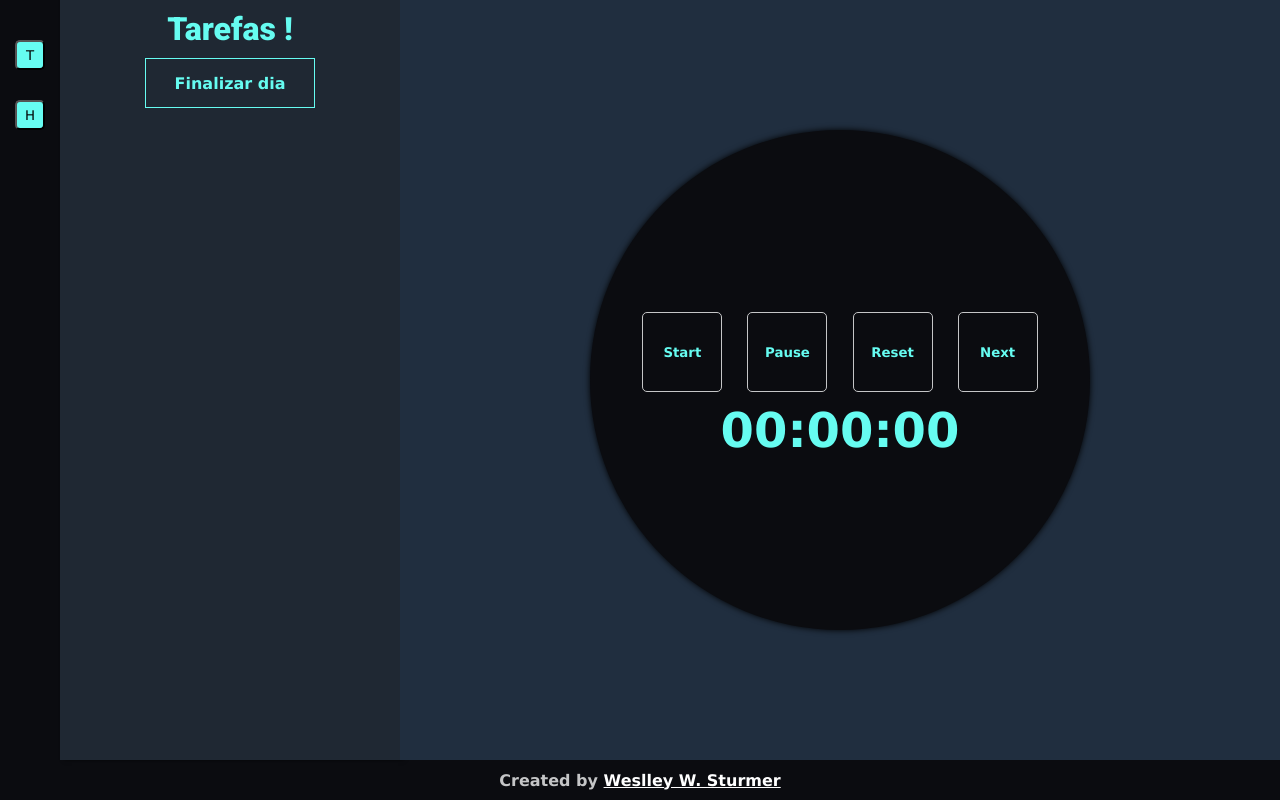
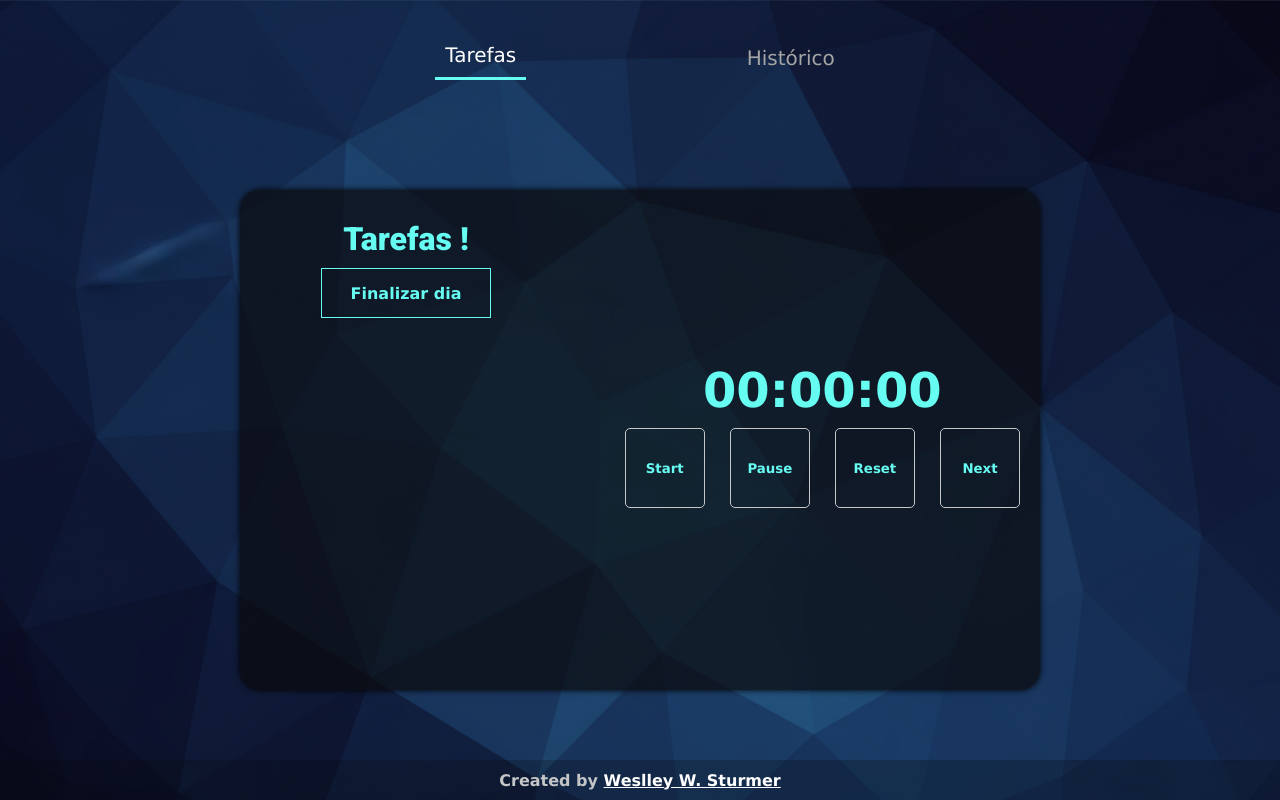
Before and after one commit to WeslleySturmer/Intime, a plain HTML site: page index.html in a window 1280 px wide. Drawn offline with Linux system fonts and the light colour scheme.

Commit message:
Aualização de design quase completa, alterações diretas em CSS e em algumas funções do JS, resta ainda alterar a tela histórico e o timer em si

```diff
--- a/index.html
+++ b/index.html
@@ -9,11 +9,13 @@
     <script src="script.js" defer></script>
 </head>
 <body>
+    <header>
+        <input type="button" id="tarefas-btn" value="Tarefas">
+        <input type="button" id="historico-btn" value="Histórico">
+    </header>
     <main>
-        <div class="lateral">
-            <button id="tarefas-btn">T</button>
-            <button id="historico-btn">H</button>
-        </div>
+        <div class="workspace">
+            <div id="agrupa_tarefas_historicos">
 
                 <div class="tarefas" id="tarefas-area">
                     <h1>Tarefas !</h1>
@@ -25,17 +27,19 @@
                 <div class="historico" id="historico-area">
                     <h1>Histórico</h1>
                 </div>
+            </div>
 
-        <div class="workspace">
             <div class="centro">
+                <span id="timer">00:00:00</span>
+
                 <div>
                     <input type="button" value="Start" id="start">
                     <input type="button" value="Pause" id="stop">
                     <input type="button" value="Reset" id="reset">
                     <input type="button" value="Next" id="next">
                 </div>
-                <span id="timer">00:00:00</span>
             </div>
+
         </div>
     </main>
     <footer>
--- a/script.js
+++ b/script.js
@@ -153,11 +153,21 @@ document.getElementById("finalizar-dia").addEventListener("click", () => {
 function showTasks() {
     tarefasArea.classList.remove("hidden");
     historicoArea.classList.add("hidden");
+
+    tarefasBtn.style.borderBottom = '#66fcf1 solid'
+    tarefasBtn.style.color = 'white'
+    historicoBtn.style.border = 'none'
+    historicoBtn.style.color = 'rgb(165, 165, 165)'
 }
 
 function showHistory() {
     tarefasArea.classList.add("hidden");
     historicoArea.classList.remove("hidden");
+
+    tarefasBtn.style.border = 'none'
+    tarefasBtn.style.color = 'rgb(165, 165, 165)'
+    historicoBtn.style.borderBottom = '#66fcf1 solid'
+    historicoBtn.style.color = 'white'
 }
 
 tarefasBtn.addEventListener("click", showTasks);
--- a/style.css
+++ b/style.css
@@ -7,6 +7,7 @@
     left: 0;
     margin: 0;
     font-family: Verdana, Geneva, Tahoma, sans-serif;
+
 }
 
 .hidden{
@@ -14,51 +15,71 @@
 }
 
 body{
+    display: flex;
+    flex-direction: column;
+    justify-content: space-around;
+    align-items: center;
+
     height: 100vh;
     width: 100%;
+    background: url(./imagens/background.png) no-repeat center center fixed;
+    background-size: cover;
 }
 
 main{
-    flex-direction: row;
-    align-content: center;
     display: flex;
-    height: 95%;
+    flex-direction: column;
+    align-items: center;
+    justify-content: center;
+
+    width: 100%;
+    height: 80%;
 }
 
-.lateral {
-    background-color: #0b0c10;
+header {
+    display: flex;
+    flex-direction: row;
+    align-items: end;
+    justify-content: space-around;
+
+    width: 50%;
+    max-width: 700px;
+    height: 15%;
     padding: 10px;
 }
 
-.lateral button{
-    width: 30px;
-    height: 30px;
-    display: flex;
+header input{
     margin: 30px 5px;
-    background-color: #66fcf1;
-    border-radius: 5px;
+    background: none;
+    border: none;
     cursor: pointer;
     transition: 0.4s ease;
-    align-items: center;
-    justify-content: center;
+
+    color: rgb(165, 165, 165);
+    font-size: 20px;
+    padding: 10px;
 }
 
-.lateral button:hover{
-    background-color: #e2fffd;
-    border-radius: 100%;
+header input:hover{
+    color: rgb(255, 255, 255);
     cursor: pointer;
 }
 
+#agrupa_tarefas_historicos{
+    height: 100%;
+    width: 40%;
+    margin-top: 20px;
+    margin-bottom: 20px;
+    padding: 20px;
+
+    overflow-y: auto;
+
+}
+
 .tarefas {
-    width: 40%;
-    max-width: 340px;
-    height: 100%;
-    background-color: #1f2833;
     text-align: center;
     color: #66fcf1;
-    padding: 10px;
     overflow-y: auto;
-    box-shadow: 4px 0px 4px rgba(0, 0, 0, 0.568);
 }
 
 .tarefas h1{
@@ -130,15 +151,10 @@ main{
 }
 
 .historico {
-    width: 40%;
-    max-width: 340px;
-    height: 100%;
-    background-color: #1f2833;
     text-align: center;
     color: #66fcf1;
     padding: 10px;
     overflow-y: auto;
-    box-shadow: 4px 0px 4px rgba(0, 0, 0, 0.568);
 }
 
 .history-item {
@@ -183,26 +199,26 @@ main{
 }
 
 .workspace{
-    width: 100%;
-    margin: 0px;
-    padding: 0px;
-    background-color: #202e3f;
     display: flex;
-    justify-content: center;
+    justify-content: space-between;
     align-items: center;
-    align-content: center;
+
+    width: 800px;
+    height: 500px;
+    padding: 10px;
+
+    background-color: #0b0c10bd;
+    border-radius: 20px;
+    box-shadow: 0px 0px 6px rgba(0, 0, 0, 1);
 }
 
 .centro{
     display: flex;
     flex-direction: column;
-    background-color: #0b0c10;
-    width: 500px;
-    height: 500px;
+
+
     justify-content: center;
     align-items: center;
-    border-radius: 50%;
-    box-shadow: 0px 0px 6px rgba(0, 0, 0, 1);
 }
 
 .centro input {
@@ -229,13 +245,14 @@ main{
 }
 
 footer{
-    background-color: #0b0c10;
+    background-color: #0b0c1042;
     color: #c5c6c7;
     margin: 0;
     display: flex;
     justify-content: center;
     align-items: center;
     height: 5vh;
+    width: 100%;
 }
 
 footer h1{
```
Also changed, not shown: imagens/background.png (added). Lines whose indentation alone changed are shown as unchanged.
